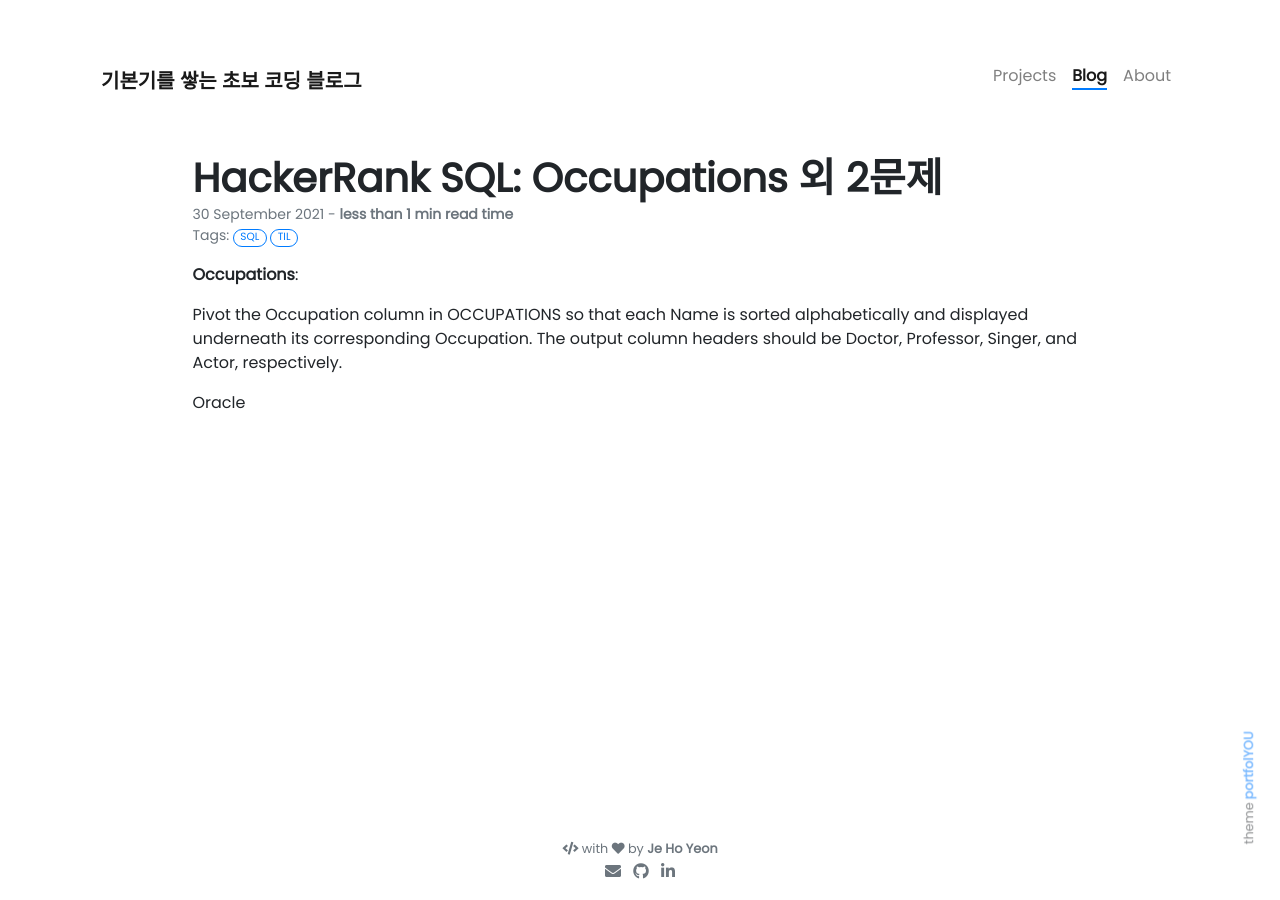
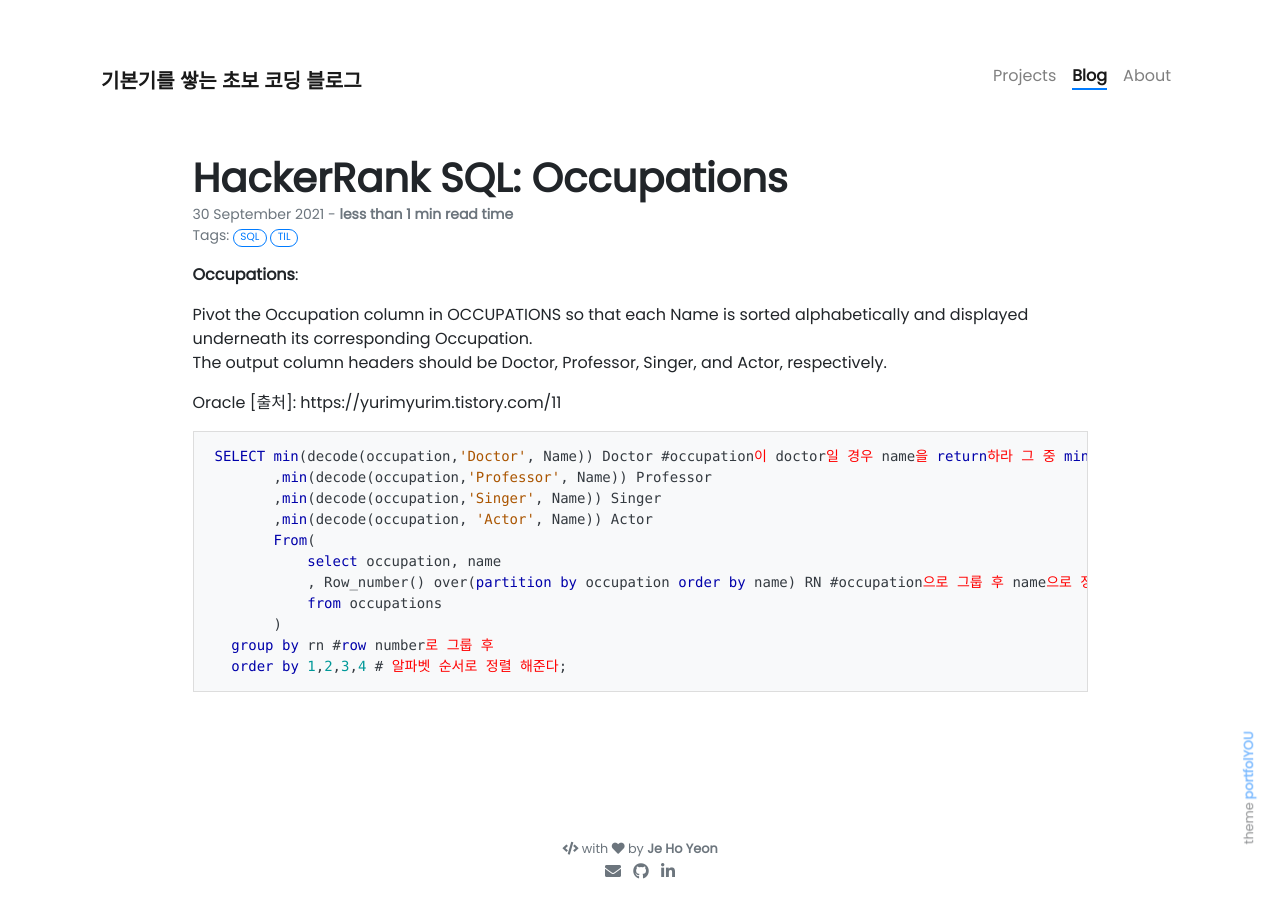
Before and after one commit to jyeon94/jyeon94.github.io, a Jekyll site: the page built from _posts/2021-09-30-SQL-20210930.md, in a window 1280 px wide. Built offline with Jekyll 4.4.1, drawn with Linux system fonts in a browser that asks for light colours; nearby versions of some CDN libraries; our own code applies the rules of GitHub Pages for plain Markdown files.

Commit message:
Add files via upload

````diff
--- a/_posts/2021-09-30-SQL-20210930.md
+++ b/_posts/2021-09-30-SQL-20210930.md
@@ -1,5 +1,5 @@
 ---
-title: "HackerRank SQL: Occupations 외 2문제"
+title: "HackerRank SQL: Occupations"
 tags: [SQL, TIL]
 style:
 color:
@@ -7,7 +7,21 @@ description: SQL 문제풀이
 ---
 **Occupations**: <br/>
 
-Pivot the Occupation column in OCCUPATIONS so that each Name is sorted alphabetically and displayed underneath its corresponding Occupation. The output column headers should be Doctor, Professor, Singer, and Actor, respectively.
-
+Pivot the Occupation column in OCCUPATIONS so that each Name is sorted alphabetically and displayed underneath its corresponding Occupation. <br/>
+The output column headers should be Doctor, Professor, Singer, and Actor, respectively.
 
 Oracle
+[출처]: https://yurimyurim.tistory.com/11
+```sql
+SELECT min(decode(occupation,'Doctor', Name)) Doctor #occupation이 doctor일 경우 name을 return하라 그 중 min값을 불러와라(RN의 min값 즉 alphabet정렬 한것 중 min값)
+       ,min(decode(occupation,'Professor', Name)) Professor
+       ,min(decode(occupation,'Singer', Name)) Singer
+       ,min(decode(occupation, 'Actor', Name)) Actor
+       From(
+           select occupation, name
+           , Row_number() over(partition by occupation order by name) RN #occupation으로 그룹 후 name으로 정렬해준 후 row_number를 붙여준다(각 occupation안에서 name으로 정렬 후 row_number를 붙여주는 형태)
+           from occupations
+       )
+  group by rn #row number로 그룹 후
+  order by 1,2,3,4 # 알파벳 순서로 정렬 해준다;
+```
````
